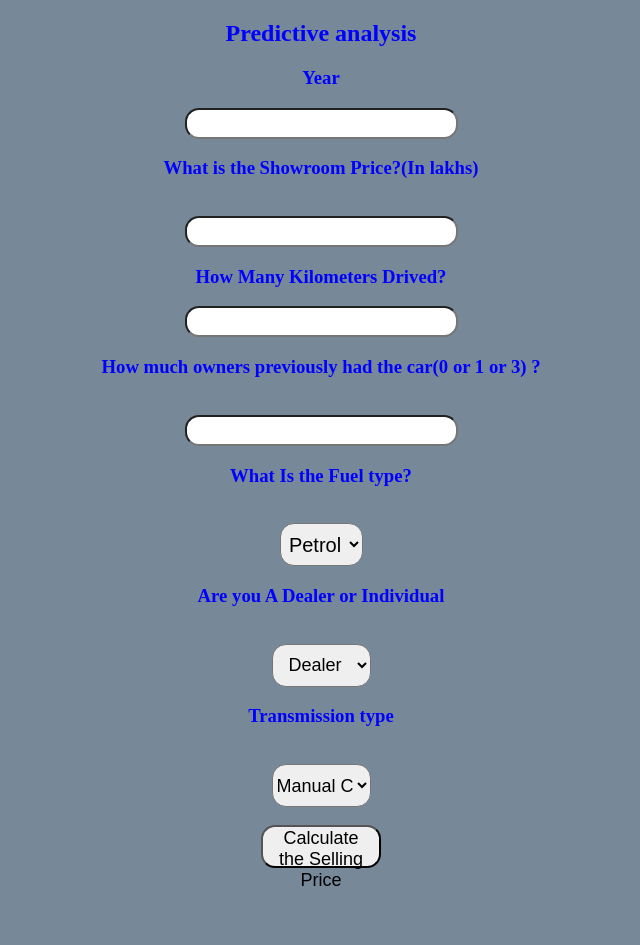
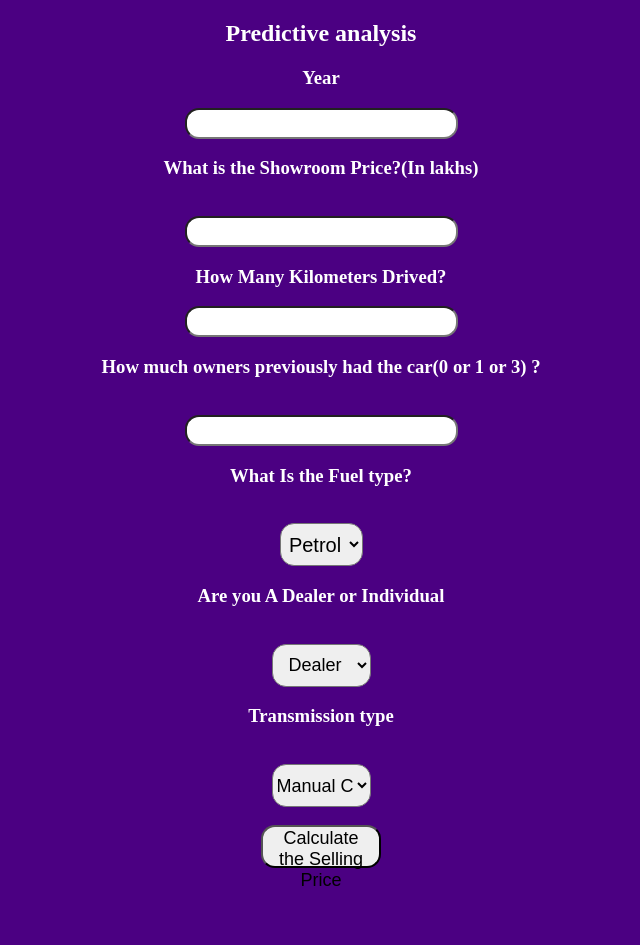
Before and after one commit to samprati97/Car-price-prediction, a Flask app: page / in a window 1280 px wide. Shown: the whole page, without its empty margins (319-959 px from the left). Run offline with Flask 2, Linux system fonts and the light colour scheme; parts of the project's set-up code (start-up, migrations or seed data) failed here and were passed over.

Commit message:
Update index.html

```diff
--- a/templates/index.html
+++ b/templates/index.html
@@ -9,7 +9,7 @@
 
 <body>
 
-    <div style="color:blue">
+    <div style="color:white">
         <form action="{{ url_for('predict')}}" method="post">
             <h2>Predictive analysis</h2>
             <h3>Year</h3>
@@ -48,7 +48,7 @@
 
     <style>
         body {
-            background-color: lightslategray;
+            background-color: indigo;
             text-align: center;
             padding: 0px;
         }
```
